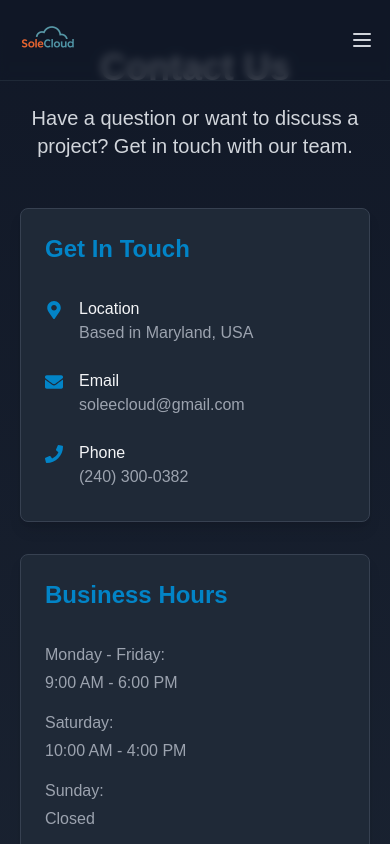
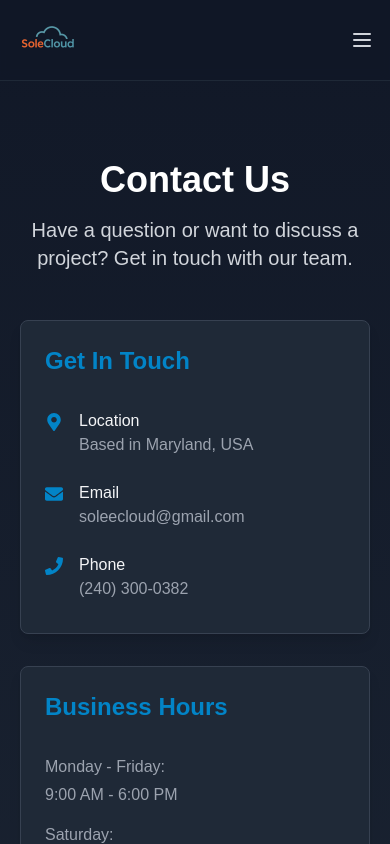
Before and after one commit to soleecloud/solecloud-website, a Next.js app: page /contact in a window 390 px wide. Shown: the top 844 px of the page. Built offline with nearby package versions, Linux system fonts and the light colour scheme.

Commit message:
Fix: Increase top padding on pages to prevent titles from being hidden behind the header

```diff
--- a/app/about/page.tsx
+++ b/app/about/page.tsx
@@ -56,7 +56,7 @@ export default function About() {
     return (
       <>
         <div className="fixed inset-0 z-0 bg-[#0f172a]"></div>
-        <div className="pt-32 pb-12 px-4 lg:px-8 relative z-10">
+        <div className="pt-36 md:pt-32 pb-12 px-4 lg:px-8 relative z-10">
           <div className="max-w-4xl mx-auto">
             {/* Content placeholder while loading */}
             <div className="relative mb-12 text-center mx-auto z-10">
@@ -77,7 +77,7 @@ export default function About() {
 
   return (
     <GlobeBackground>
-      <div className="pt-32 pb-12 px-4 lg:px-8 relative">
+      <div className="pt-36 md:pt-32 pb-12 px-4 lg:px-8 relative">
         <div className="max-w-4xl mx-auto">
           <motion.div
             ref={headingRef}
--- a/app/contact/page.tsx
+++ b/app/contact/page.tsx
@@ -56,7 +56,7 @@ export default function Contact() {
   };
 
   return (
-    <div className="min-h-screen bg-gradient-to-b from-gray-900 to-gray-800">
+    <div className="min-h-screen bg-gradient-to-b from-gray-900 to-gray-800 pt-28 md:pt-20">
       <div className="section-container overflow-y-auto">
         <AnimatedSection className="mb-12 text-center">
           <motion.h1
--- a/app/services/page.tsx
+++ b/app/services/page.tsx
@@ -91,7 +91,7 @@ export default function Services() {
 
   return (
     <GlobeBackground>
-      <div className="max-w-7xl mx-auto px-4 sm:px-6 lg:px-8 py-16 sm:py-24">
+      <div className="max-w-7xl mx-auto px-4 sm:px-6 lg:px-8 pt-32 md:pt-24 pb-16 sm:pb-24">
         <AnimatedSection className="mb-16 text-center">
           <motion.div
             className="relative inline-block"
--- a/components/Navbar.tsx
+++ b/components/Navbar.tsx
@@ -21,7 +21,7 @@ export default function Navbar() {
   };
 
   return (
-    <nav className="bg-gray-900/80 backdrop-blur-sm border-b border-gray-800 fixed w-full z-50">
+    <nav className="bg-gray-900/90 backdrop-blur-sm border-b border-gray-800 fixed w-full z-50">
       <div className="max-w-7xl mx-auto px-4 sm:px-6 lg:px-8">
         <div className="flex justify-between h-20">
           <div className="flex items-center">
```
